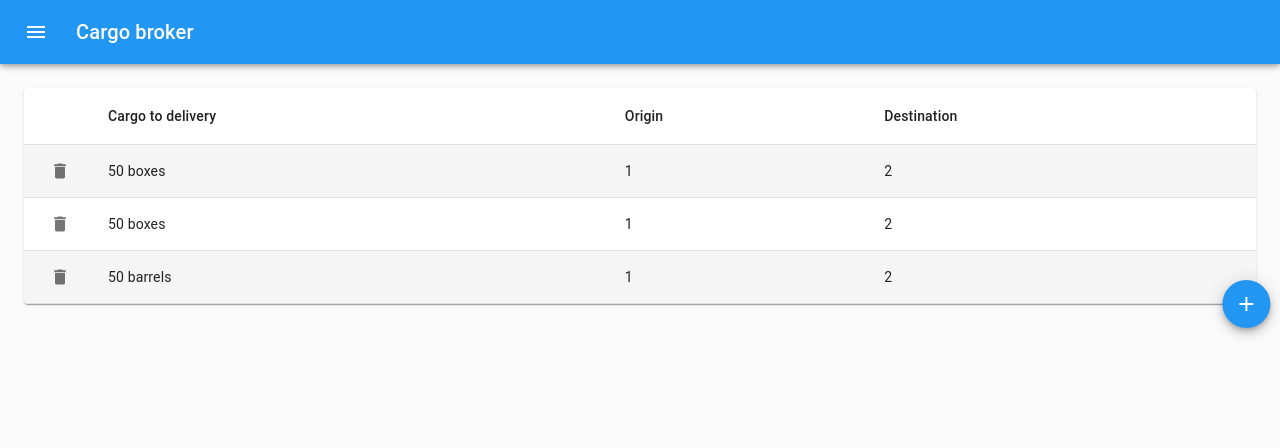
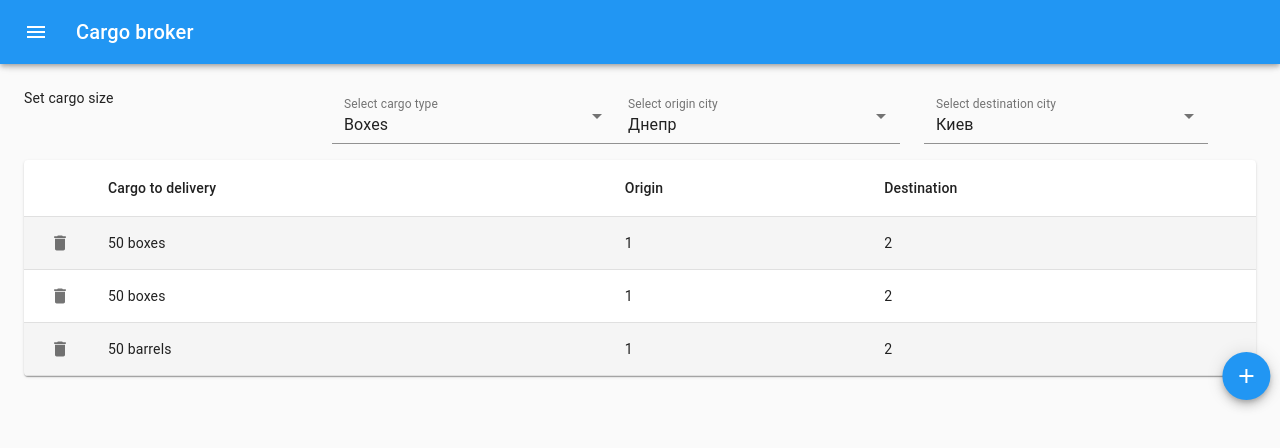
Before and after one commit to AleksanderGruszko/MMASD_CourseWork, a React (Create React App) app: page /orders in a window 1280 px wide. Shown: the top 448 px of the page. Built offline with nearby package versions, Linux system fonts and the light colour scheme.

Commit message:
feat(client, UI) CustomSelect

```diff
--- a/package.json
+++ b/package.json
@@ -13,6 +13,7 @@
     "@types/node": "^12.0.0",
     "@types/react": "^17.0.0",
     "@types/react-dom": "^17.0.0",
+    "node-sass": "5.0.0",
     "notistack": "^1.0.9",
     "react": "^17.0.2",
     "react-dom": "^17.0.2",
--- /dev/null
+++ b/src/components/CustomSelect/index.tsx
@@ -0,0 +1,44 @@
+import React from 'react';
+import {FormControl, InputLabel, Select, SelectProps, MenuItem} from '@material-ui/core';
+import styles from './styles.module.scss';
+
+type CustomSelectProps<T> = {
+  name: string;
+  items: {label: string; value: T}[];
+  value?: T;
+  label: string;
+  onChange: (value: T) => void;
+};
+
+export function CustomSelect<T extends string | number> ({
+  name,
+  items = [],
+  value = '' as T,
+  label,
+  onChange,
+}: CustomSelectProps<T>) {
+  const handleChange: SelectProps['onChange'] = (e) => {
+    onChange(e.target.value as T);
+  };
+
+  return (
+    <div className={styles.wrapper}>
+      <FormControl
+        variant="filled"
+        className={styles.root}
+      >
+        <InputLabel id={`${name}_label`}>{label}</InputLabel>
+        <Select
+          labelId={`${name}_label`}
+          value={value}
+          onChange={handleChange}
+        >
+          <MenuItem value={''}>{label}</MenuItem>
+          {items.map(({label, value}) => (
+            <MenuItem key={value} value={value}>{label}</MenuItem>
+          ))}
+        </Select>
+      </FormControl>
+    </div>
+  );
+}
--- /dev/null
+++ b/src/components/CustomSelect/styles.module.scss
@@ -0,0 +1,15 @@
+.wrapper {
+  width: 100%;
+
+  .root {
+    width: 100%;
+  }
+
+  :global(.MuiFilledInput-root) {
+    background-color: transparent !important;
+
+    &.MuiFocused {
+      background-color: transparent !important;
+    }
+  }
+}
--- a/src/pages/OrdersPage/OrdersForm.tsx
+++ b/src/pages/OrdersPage/OrdersForm.tsx
@@ -1,5 +1,66 @@
-import React from 'react';
+import React, {useState} from 'react';
+import {Grid, Box} from '@material-ui/core';
+import {CustomSelect} from '../../components/CustomSelect';
+import {CARGO_TYPES} from '../../types/cargo.types';
 
 export default function OrdersForm () {
-  return null;
+  const [cargoSize, setCargoSize] = useState(1);
+  const [cargoType, setCargoType] = useState(CARGO_TYPES.BOXES);
+  const [sourceCity, setSourceCity] = useState(1);
+  const [originCity, setOriginCity] = useState(2);
+
+  return (
+    <Grid container>
+      <Grid container lg={6} spacing={3}>
+        <Grid item xs={12} sm={6}>
+          Set cargo size
+        </Grid>
+        <Grid item xs={12} sm={6}>
+          <Box mb={2}>
+            <CustomSelect
+              name={'cargoType'}
+              items={[
+                { label: 'Boxes', value: CARGO_TYPES.BOXES },
+                { label: 'Barrels', value: CARGO_TYPES.FLUIDS },
+              ]}
+              value={cargoType}
+              label={'Select cargo type'}
+              onChange={setCargoType}
+            />
+          </Box>
+        </Grid>
+      </Grid>
+
+      <Grid container lg={6} spacing={3}>
+        <Grid item xs={12} sm={6}>
+          <Box mb={2}>
+            <CustomSelect
+              name={'city'}
+              items={[
+                { label: 'Киев', value: 1 },
+                { label: 'Днепр', value: 2 },
+              ]}
+              value={originCity}
+              label={'Select origin city'}
+              onChange={setOriginCity}
+            />
+          </Box>
+        </Grid>
+        <Grid item xs={12} sm={6}>
+          <Box mb={2}>
+            <CustomSelect
+              name={'city'}
+              items={[
+                { label: 'Киев', value: 1 },
+                { label: 'Днепр', value: 2 },
+              ]}
+              value={sourceCity}
+              label={'Select destination city'}
+              onChange={setSourceCity}
+            />
+          </Box>
+        </Grid>
+      </Grid>
+    </Grid>
+  );
 }
--- a/src/pages/OrdersPage/index.tsx
+++ b/src/pages/OrdersPage/index.tsx
@@ -1,10 +1,11 @@
-import React, {useEffect, useCallback} from 'react';
+import React, {useEffect} from 'react';
 import {useSelector, useDispatch} from 'react-redux';
 import {Order} from '../../types/order.types';
 import {DataTable} from '../../components/DataTable';
 import {DataTableStructureItem} from '../../components/DataTable/dataTable.types';
 import {getCargoTypeMeasureUnitsTranslation} from '../../utils/specificTranslations.utils';
 import {ordersSlice} from '../../store/orders/orders.slice';
+import OrdersForm from './OrdersForm';
 
 const ORDERS_TABLE_STRUCTURE: DataTableStructureItem[] = [
   {
@@ -42,6 +43,8 @@ export function OrdersPage () {
   }, [dispatch]);
 
   return (
+    <>
+      <OrdersForm />
       <DataTable
         items={orders}
         uniqueFieldName={'uuid'}
@@ -50,5 +53,6 @@ export function OrdersPage () {
         onRemoveItemClick={handleRemoveItemClick}
         isRemovableItem={IS_REMOVABLE_CHECK_MOCK}
       />
+    </>
   )
 }
```
Also changed, not shown: 1 other file (tests, documents, lock files or other folders). Lines whose indentation alone changed are shown as unchanged.
